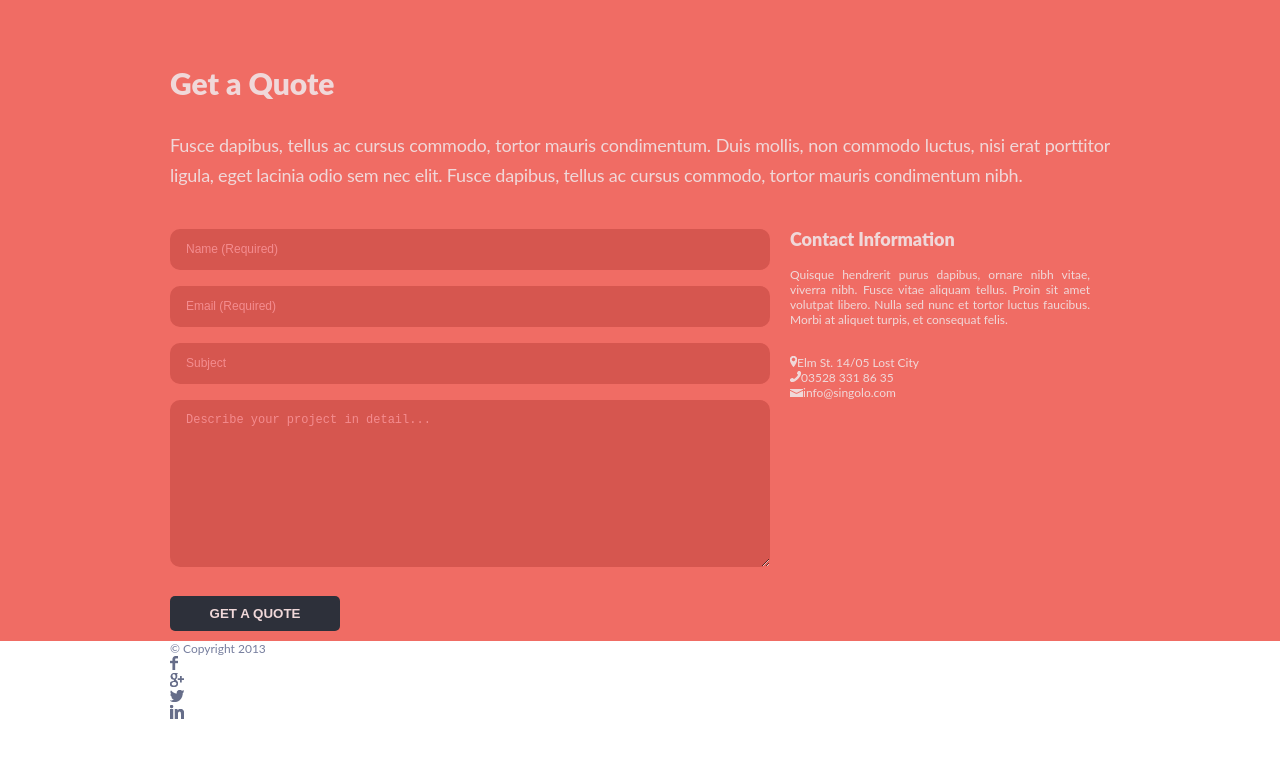
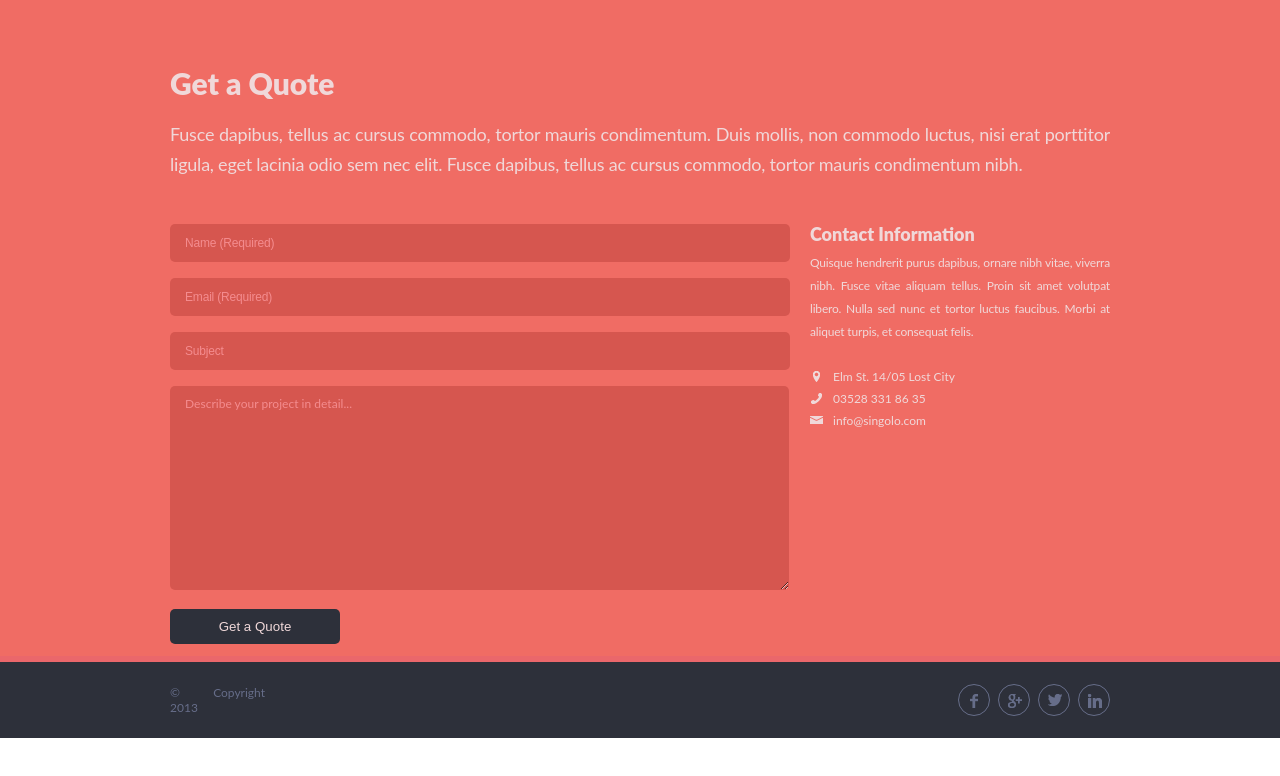
Before and after one commit to Dgee-dgaa/singolo, a plain HTML site: page singolo3.html in a window 1280 px wide. Drawn offline with Linux system fonts and the light colour scheme.

Commit message:
fix: change singolo3.html, add styles for footer

```diff
--- a/singolo3.css
+++ b/singolo3.css
@@ -105,11 +105,12 @@ a {
     background-color: #f06c64;
     color: #f0d8d9;
     padding-top: 66px;
+    border-bottom: 6px solid #ea676b;
 }
 
 .quote__text {
-    padding-top: 29px;
-    padding-bottom: 38px;
+    padding-top: 18px;
+    padding-bottom: 44px;
     line-height: 1.7em;
     font-size: 18px;
     letter-spacing: -0.012em;
@@ -122,31 +123,46 @@ a {
 .quote__form {
     width: 620px;
     float: left;
+    margin-right: 20px;
 }
 
 .quote__form input, .quote__form textarea {
     background-color: #d6564f;
     color: #f48c8f;
-    font-weight: 500;
+    font-weight: 400;
     font-size: 12px;
     border: none;
-    border-radius: 10px;
-    padding-top: 13px;
-    padding-bottom: 14px;
-    padding-left: 16px;
+    border-radius: 5px;
+    padding-top: 12px;
+    padding-bottom: 12px;
+    padding-left: 15px;
+    margin-bottom: 16px;
+    letter-spacing: -0.015em;
+}
+
+.quote__form input:nth-child(3) {
+    padding-top: 12px;
+    padding-bottom: 12px;
+}
+
+.quote__form input {
+    width: 620px;
+}
+
+.quote__form textarea {
+    padding-top: 10px;
     margin-bottom: 16px;
 }
 
-.quote__form input {
-    width: 600px;
-}
-
 .quote__form textarea {
-    width: 582px;
+    width: 602px;
 }
 
 textarea::placeholder {
     color: #f48c8f;
+    font-family: 'Lato', sans-serif;
+    font-size: 12px;
+    letter-spacing: 0.002em;
 }
 
 .quote__form button {
@@ -155,13 +171,11 @@ textarea::placeholder {
     align-items: center;
     background-color: #2d303a;
     color: #f0d8d9;
-    font-weight: 700;
-    text-transform: uppercase;
+    font-weight: 500;
     border: none;
     border-radius: 5px;
     display: block;
-    margin-top: 10px;
-    margin-bottom: 10px;
+    margin-bottom: 12px;
     margin-right: 0;
 }
 
@@ -171,14 +185,69 @@ textarea::placeholder {
 }
 
 .contacts__text {
-    padding-top: 18px;
-    padding-bottom: 28px;
+    padding-top: 8px;
+    padding-bottom: 25px;
+    line-height: 1.9em;
+    font-weight: 400;
+    letter-spacing: -0.015em;
+    word-wrap: break-word;
 }
 
 .contcts__item {
     display: flex;
+    margin-bottom: 7px;
 }
 
 .details__icon {
+    width: 13px;
+    align-items: center;
+    margin-right: 10px;
+    display: flex;
+    align-items: center;
+    display: flex;
+    justify-content: center;
+}
+
+footer {
+    background-color: #2d303a;
+    color: #666d89;
 
 }
+
+.footer__info {
+    padding: 22px 0;
+    display: flex;
+    justify-content: space-between;
+    align-items: center;
+}
+
+.footer__copyright {
+    margin-right: 1px;
+    width: 95px;
+}
+
+.footer__links {
+
+}
+
+.links__item {
+    float: left;
+    width: 32px;
+    height: 32px;
+    border: 1px solid #666d89;
+    border-radius: 50%;
+    padding: 9px;
+    margin-right: 8px;
+}
+
+.links__item:first-child {
+    padding-left: 11px;
+}
+
+.links__item:last-child {
+    margin-right: 0;
+}
+
+.links__item:hover{
+    background-color: #fff;
+}
--- a/singolo3.html
+++ b/singolo3.html
@@ -20,7 +20,7 @@
                 <input type="text" name="user_name" id="user_name" value="Name (Required)" required>
                 <input type="email" name="email" id="email" value="Email (Required)" required>
                 <input type="text" name="Subject" id="Subject" value="Subject">
-                <textarea class="message" name="message" id="message" rows="10"
+                <textarea class="message" name="message" id="message" rows="13"
                     placeholder="Describe your project in detail..."></textarea>
                 <button type="submit">Get a Quote</button>
             </form>
@@ -57,6 +57,7 @@
     </section>
     <footer>
         <div class="wrapper">
+            <div class="footer__info">
                 <p class="footer__copyright">&copy Copyright 2013</p>
                 <div class="footer__links links">
                     <div class="links__item">
@@ -81,6 +82,7 @@
                     </div>
                 </div>
             </div>
+        </div>
     </footer>
 </body>
 </html>
```
Lines whose indentation alone changed are shown as unchanged.
